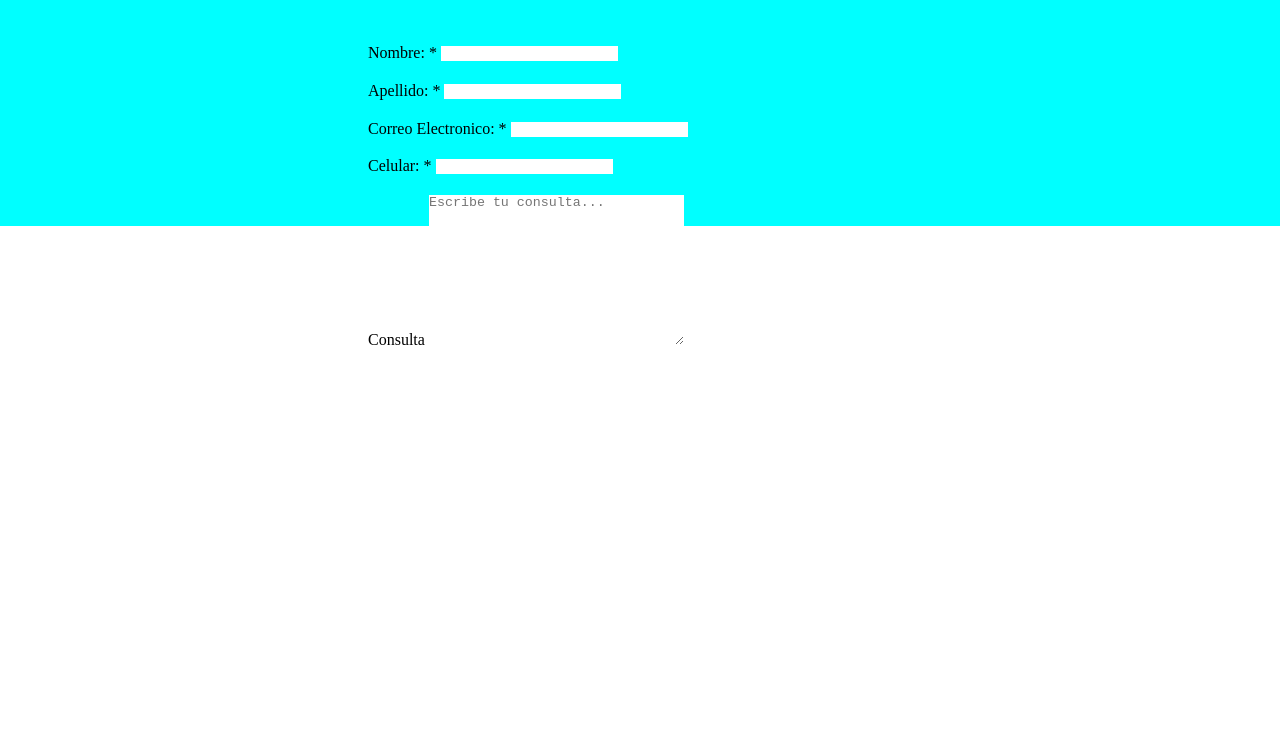
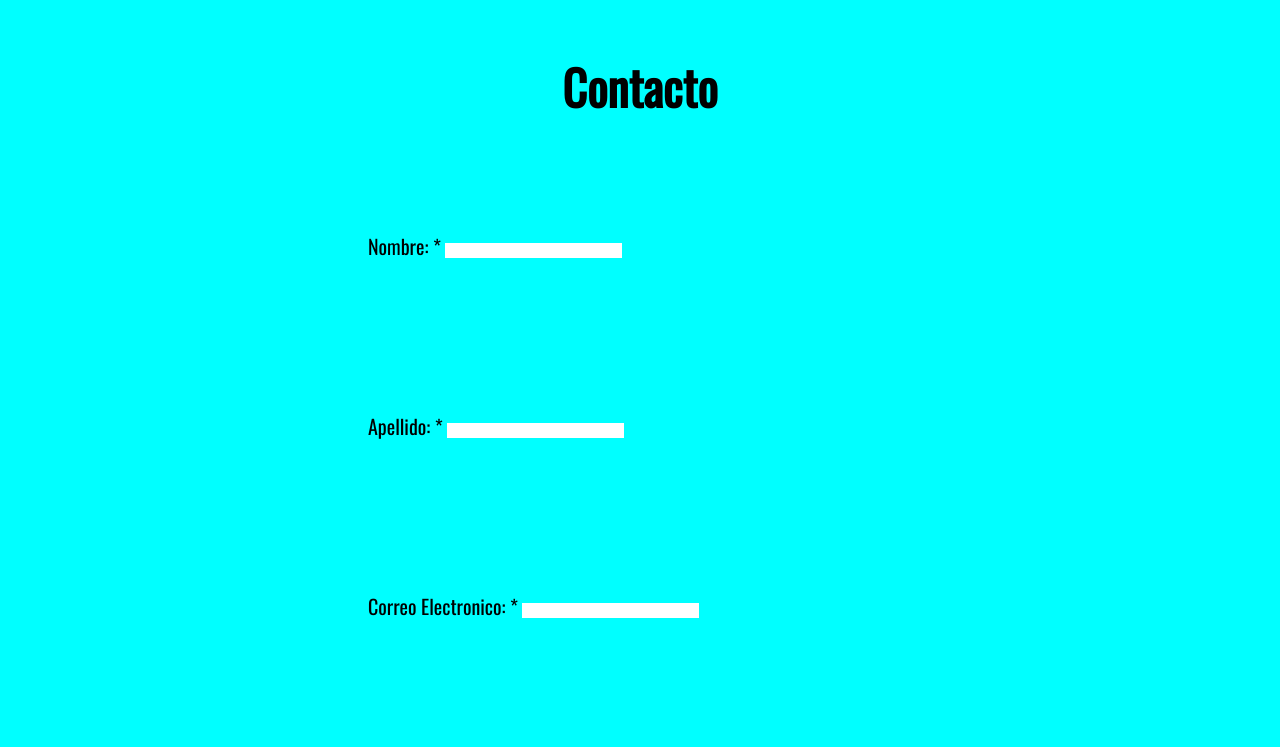
Before and after one commit to vmg1506/proyecto_psicologia, a plain HTML site: page pages/formulario.html in a window 1280 px wide. Shown: the top 747 px of the page. Drawn offline with nearby package versions, Linux system fonts and the light colour scheme; a web font is replaced by a local one.

Commit message:
actualizacion a formulario

```diff
--- a/pages/formulario.html
+++ b/pages/formulario.html
@@ -6,7 +6,7 @@
     <link rel="stylesheet" href="../scss/main.css">
     <title>Contactame!</title>
 </head>
-<body>
+<body class="cuerpo">
     <section>
     <div>
         <div>
@@ -14,7 +14,7 @@
                 <div class="formulario">
                     <div class="formulario_titulo">
                       <div class="sub_formulario_titulo">
-
+                        <h1>Contacto</h1>
                       </div>
                     </div>
                     <div class="formulario_nombre">
--- a/scss/_formulario.scss
+++ b/scss/_formulario.scss
@@ -1,14 +1,21 @@
+
+.cuerpo {
+    height: 1500px;
+}
+
 .formulario {
     display: grid;
     grid-template-columns: 50%;
-    grid-template-rows: 16.66% 16.66% 16.66% 16.66% 16.66% 16.66%;
-    gap: 0px 0px;
-    grid-auto-flow: row;
+    grid-template-rows: 10% 10% 10% 10% 10% 20%;
     justify-content: space-around;
     align-content: space-around;
-    justify-items: stretch;
     grid-template-areas: "formulario_titulo" "formulario_nombre" "formulario_apellido" "formulario_correo" "formulario_numero" "formulario_txt";
     background-color: aqua;
+    height: 1200px;
+    label {
+        font-size: 2.5vh;
+        font-family: 'Oswald', sans-serif;
+    }
   }
 
   .formulario_titulo {
@@ -26,14 +33,16 @@
 
   .sub_formulario_titulo {
     grid-area: sub_formulario_titulo;
+    text-align: center;
+    font-size: 4vh;
   }
 
   .formulario_nombre {
     display: grid;
     grid-template-columns: 85%;
     grid-template-rows: 65%;
-    gap: 0px 0px;
-    grid-auto-flow: row;
+
+
     justify-content: space-around;
     align-content: space-around;
     grid-template-areas: "sub_formulario_nombre";
@@ -48,8 +57,8 @@
     display: grid;
     grid-template-columns: 85%;
     grid-template-rows: 65%;
-    gap: 0px 0px;
-    grid-auto-flow: row;
+
+
     justify-content: space-around;
     align-content: space-around;
     grid-template-areas: "sub_formulario_apellido";
@@ -64,8 +73,7 @@
     display: grid;
     grid-template-columns: 85%;
     grid-template-rows: 65%;
-    gap: 0px 0px;
-    grid-auto-flow: row;
+
     justify-content: space-around;
     align-content: space-around;
     grid-template-areas: "sub_formulario_correo";
@@ -80,8 +88,7 @@
     display: grid;
     grid-template-columns: 85%;
     grid-template-rows: 65%;
-    gap: 0px 0px;
-    grid-auto-flow: row;
+
     justify-content: space-around;
     align-content: space-around;
     grid-template-areas: "sub_formulario_numero";
@@ -96,8 +103,7 @@
     display: grid;
     grid-template-columns: 85%;
     grid-template-rows: 65%;
-    gap: 0px 0px;
-    grid-auto-flow: row;
+
     justify-content: space-around;
     align-content: space-around;
     grid-template-areas: "sub_formulario_txt";
```
Also changed, not shown: scss/main.css, 1 other file.
